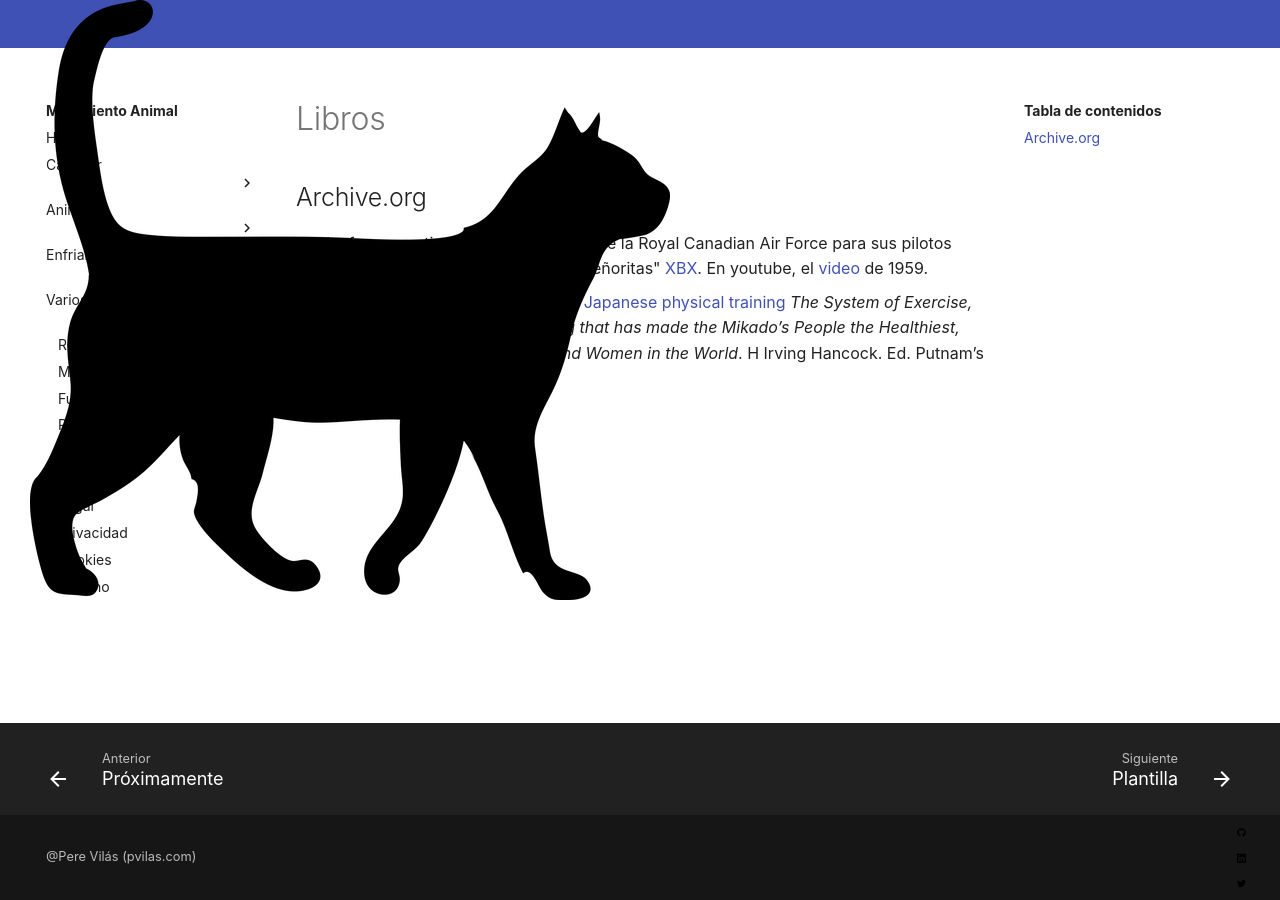
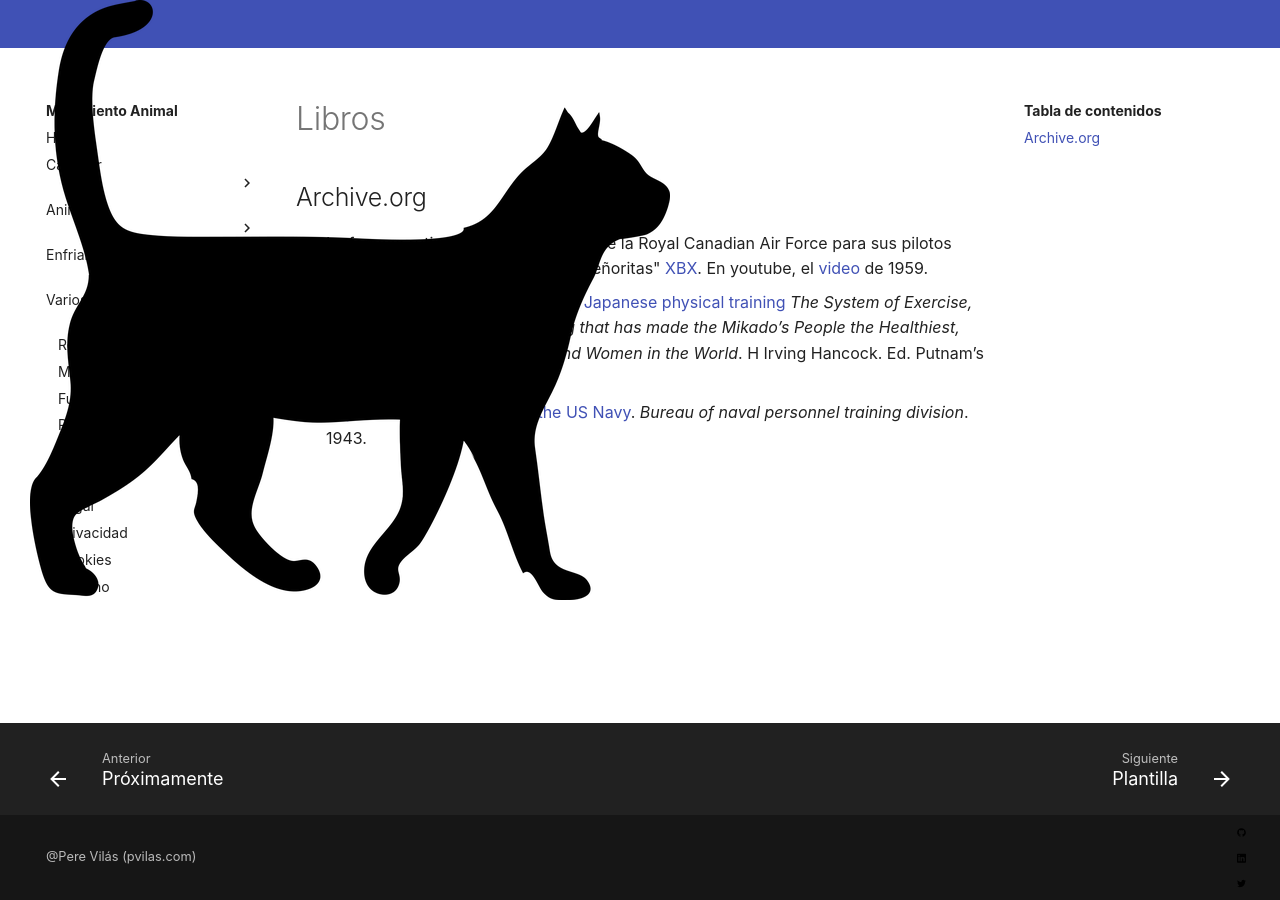
Before and after one commit to pvilas/animal-movements, an MkDocs documentation site: the page built from docs/varios/libros.md, in a window 1280 px wide. Built offline with MkDocs 1.6.1 and Material for MkDocs 9.7.7, drawn with Linux system fonts in a browser that asks for light colours.

Commit message:
llevar llibres

```diff
--- a/docs/varios/libros.md
+++ b/docs/varios/libros.md
@@ -3,3 +3,4 @@
 
 - La famosa rutina [5BX](/varios/libros/5bx-plan.pdf){: target=_blank} de 11 minutos de la Royal Canadian Air Force para sus pilotos (1965), así como su versión "para señoritas" [XBX](/varios/libros/xbx-plan.pdf){: target=_blank}. En youtube, el [video](https://www.youtube.com/watch?v=NMGQzMjeO1k){: target=_blank} de 1959.
 - Curioso libro de jiu-jitsu de ¡1904! [Japanese physical training](/varios/libros/japanese_physical_training.pdf){: target=_blank} *The System of Exercise, Diet, and General Mode of Living that has made the Mikado’s People the Healthiest, Strongest, and Happiest Men and Women in the World*. H Irving Hancock. Ed. Putnam’s Sons. 1904.
+- [Physical Fitness Manual for the US Navy](/varios/libros/PhysicalFitnessNavy1943.pdf). *Bureau of naval personnel training division*. 1943.
```
